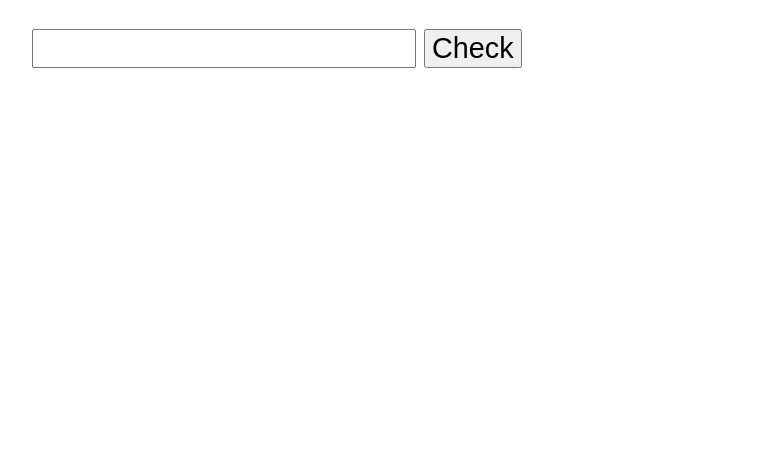
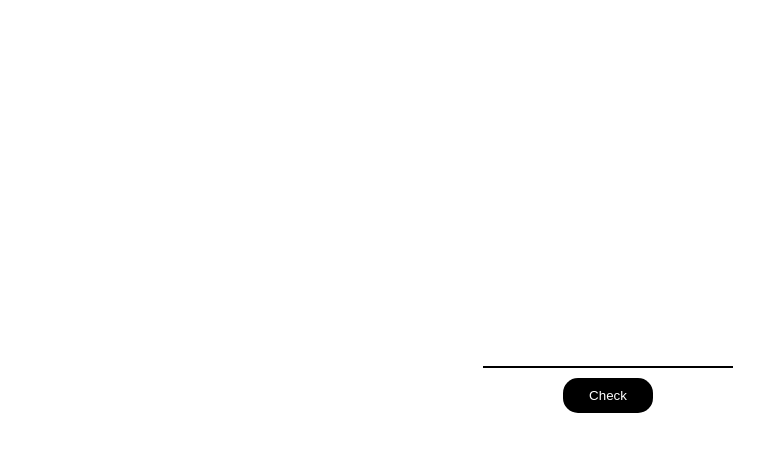
Before and after one commit to anhkhoakz/freeCodeCamp-JavaScript-Algorithms-and-Data-Structures-Beta, a plain HTML site: page Build a Palindrome Checker Project/index.html in a window 1280 px wide. Shown: the whole page, without its empty margins (32-796 px from the left). Drawn offline with Linux system fonts and the light colour scheme.

Commit message:
Update Palindrome Checker project files and styles.css for consistency

```diff
--- a/Build a Palindrome Checker Project/index.html
+++ b/Build a Palindrome Checker Project/index.html
@@ -7,9 +7,11 @@
         <link rel="stylesheet" href="styles.css" />
     </head>
     <body>
-        <input type="text" id="text-input" />
-        <button id="check-btn">Check</button>
-        <p id="result"></p>
+        <div class="container">
+            <input type="text" id="text-input" />
+            <button id="check-btn">Check</button>
+            <p id="result"></p>
+        </div>
         <script src="script.js"></script>
     </body>
 </html>
--- a/Build a Palindrome Checker Project/styles.css
+++ b/Build a Palindrome Checker Project/styles.css
@@ -1,11 +1,59 @@
-body {
-    margin: 1em auto;
-    max-width: 40em;
-    padding: 0 0.62em 3.24em;
-    font: 1.8em sans-serif;
+/* https://palindrome-checker.freecodecamp.rocks/ */
+
+* {
+    margin: 0;
+    padding: 0;
+    box-sizing: border-box;
 }
 
-input,
+body {
+    font-family: sans-serif;
+}
+
+.container {
+    width: 100%;
+    min-height: 100vh;
+    position: relative;
+    display: flex;
+    align-items: center;
+    justify-content: center;
+    flex-direction: column;
+}
+
 button {
-    font: inherit;
+    width: 90px;
+    border: none;
+    padding: 10px;
+    border-radius: 15px;
+    background-color: #000;
+    color: #fff;
+    cursor: pointer;
 }
+
+input {
+    height: 30px;
+    width: 250px;
+    text-align: center;
+    font-size: 1.2rem;
+    margin: 10px;
+    border: none;
+    border-bottom: 2px solid #000;
+}
+
+input:focus {
+    border-bottom: 3px solid #000;
+}
+
+input::placeholder {
+    text-align: center;
+}
+
+p {
+    font-size: 1.4rem;
+    margin-top: 10px;
+    text-align: center;
+    overflow-y: auto;
+    word-wrap: break-word;
+    min-height: 50px;
+    color: black;
+}
```
Also changed, not shown: 1 other file.
